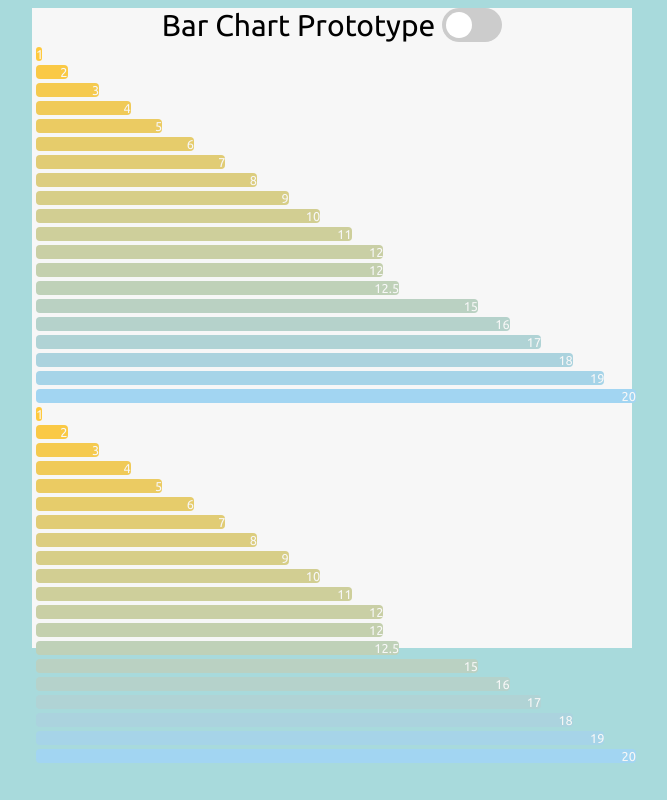
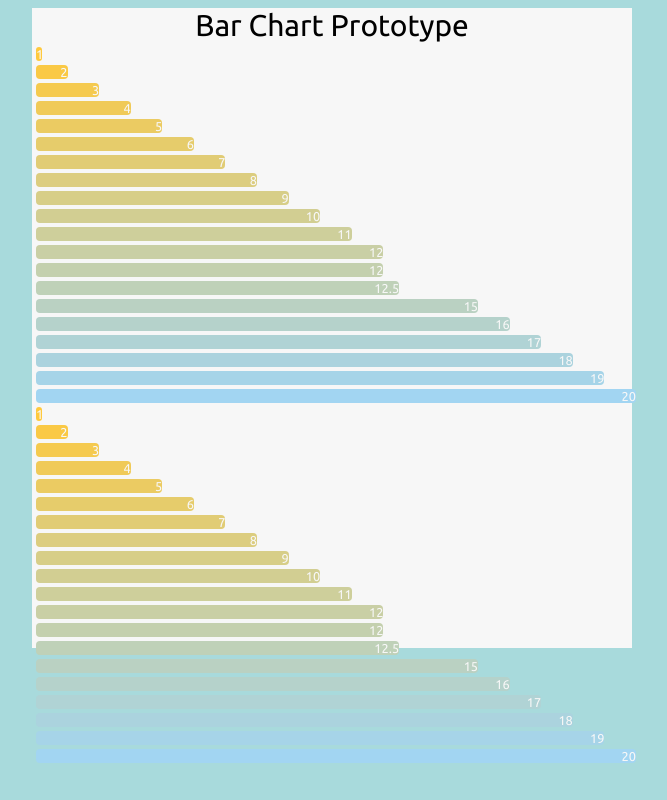
Before and after one commit to marcellmueller/barChart, a website with bundled scripts: page index.html in a window 1280 px wide. Shown: the whole page, without its empty margins (308-975 px from the left). Built offline with nearby package versions, Linux system fonts and the light colour scheme.

Commit message:
removed the switch to rotate grid display. It didn't look good and was tacky. will likely just put it in the options object.

```diff
--- a/index.html
+++ b/index.html
@@ -13,13 +13,7 @@
   <body>
     <div id="mainParent">
       <div id="barChartParent">
-        <div id="barChartTitle">
-          Bar Chart Prototype
-          <label class="switch">
-            <input id="check" type="checkbox" />
-            <span class="slider round"></span>
-          </label>
-        </div>
+        <div id="barChartTitle">Bar Chart Prototype</div>
         <div id="barChart"></div>
       </div>
     </div>
--- a/src/index.js
+++ b/src/index.js
@@ -71,12 +71,3 @@ let numbers = [];
 
 convertArr(numbersArr, numbers);
 renderChart(numbers, numbersArr);
-
-check = document.getElementById("check");
-check.addEventListener("change", (event) => {
-  if (event.target.checked) {
-    document.getElementById("barChart").style.transform = "none";
-  } else {
-    document.getElementById("barChart").style.transform = "rotate(-90deg)";
-  }
-});
--- a/src/style.css
+++ b/src/style.css
@@ -36,68 +36,3 @@ body {
 .bars:hover {
   filter: invert(40%);
 }
-
-/* on off switch css */
-/* The switch - the box around the slider */
-.switch {
-  position: relative;
-  display: inline-block;
-  width: 60px;
-  height: 34px;
-}
-
-/* Hide default HTML checkbox *
-.switch input {
-  opacity: 0;
-  width: 0;
-  height: 0;
-}
-
-/* The slider */
-
-.slider {
-  position: absolute;
-  cursor: pointer;
-  top: 0;
-  left: 0;
-  right: 0;
-  bottom: 0;
-  background-color: #ccc;
-  -webkit-transition: 0.4s;
-  transition: 0.4s;
-}
-
-.slider:before {
-  position: absolute;
-  content: "";
-  height: 26px;
-  width: 26px;
-  left: 4px;
-  bottom: 4px;
-  background-color: white;
-  -webkit-transition: 0.4s;
-  transition: 0.4s;
-}
-
-input:checked + .slider {
-  background-color: #2196f3;
-}
-
-input:focus + .slider {
-  box-shadow: 0 0 1px #2196f3;
-}
-
-input:checked + .slider:before {
-  -webkit-transform: translateX(26px);
-  -ms-transform: translateX(26px);
-  transform: translateX(26px);
-}
-
-/* Rounded sliders */
-.slider.round {
-  border-radius: 34px;
-}
-
-.slider.round:before {
-  border-radius: 50%;
-}
```
